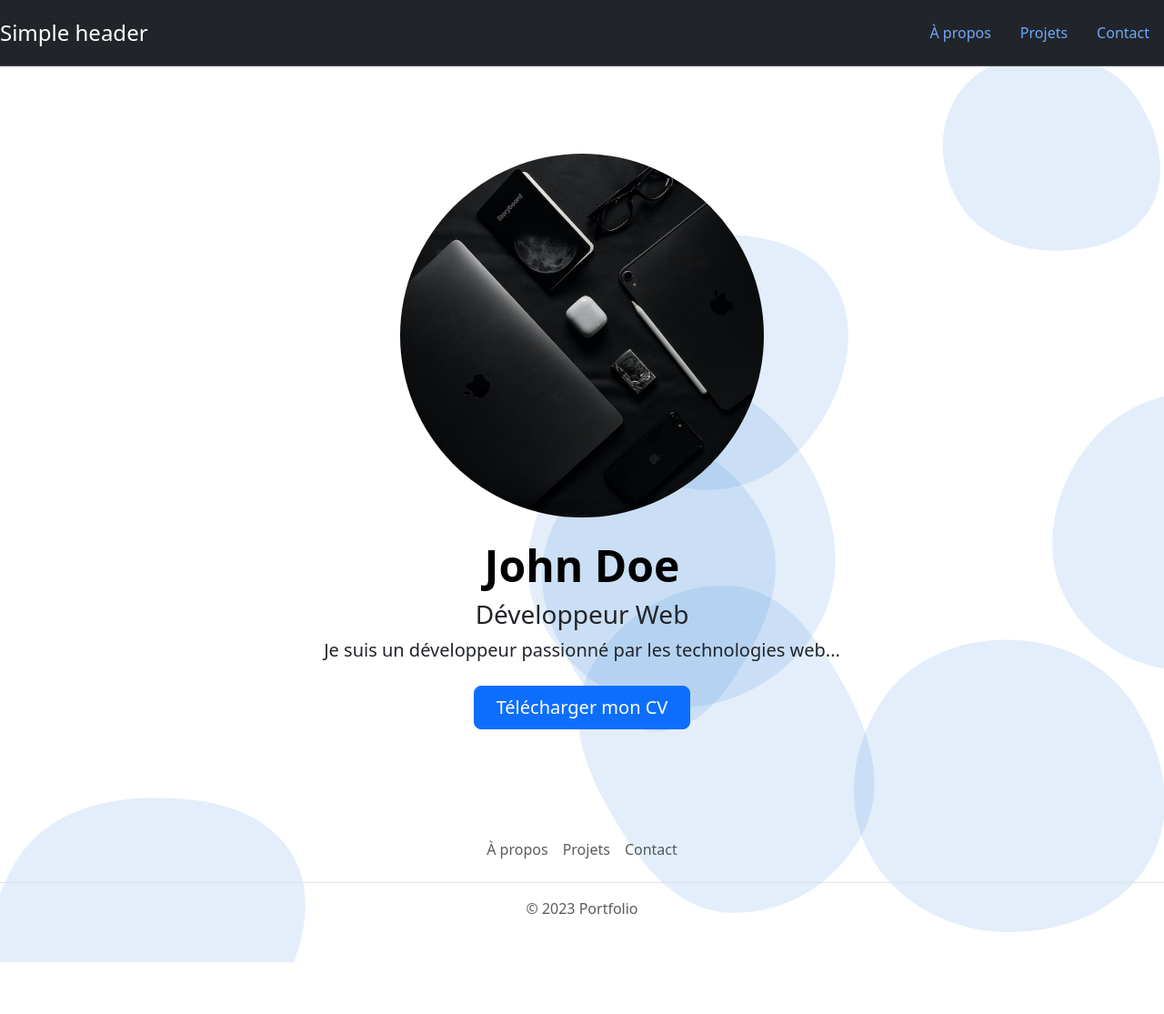
After one commit to Jensone/php-bs-portfolio, a PHP site: page /about.php in a window 1280 px wide. The commit adds this page. Shown: the whole page at 91% size. Run offline with PHP 8.4, Linux system fonts and the light colour scheme; data comes from the database, SQL or seed files in the repository.

Commit message:
✨ feat(about.php): add about page with dynamic content from database ✨ feat(contact.php): add contact page 🐛 fix(bdd.php): fix getData() function to return data instead of var_dump 🎨 style(main.css): add background image to body 🎨 style(main.css): remove padding-bottom from body 🎨 style(main.css): add margin to header 🎨 style(main.css): add text-decoration-none to header links 🎨 style(main.css): add text-body-emphasis to header title 🎨 style(main.css): add text-body-secondary to footer links 🎨 style(main.css): add text-body-secondary to footer text 🎨 style(main.css): add border-bottom to header and footer links 🎨 style(main.css): add gap-3 to download CV button in about page 🎨 style(main.css): add rounded-circle to profile image in about page
✨ feat(footer.php): add footer, head and header partials to the project
✨ feat(projects.php): add projects page to the project, retrieve data from the 'PROJECTS' table and display it in cards

```diff
--- /dev/null
+++ b/about.php
@@ -0,0 +1,36 @@
+<?php
+
+/**
+ * Path: about.php
+ * Page: About
+ * Description: Page à propos
+ */
+
+require_once dirname(__FILE__) . '/data/bdd.php'; // Inclusion de la connexion à la base de données
+
+include_once dirname(__FILE__) . '/partials/_head.php';
+include_once dirname(__FILE__) . '/partials/_header.php';
+
+?>
+
+<?php
+
+// Récupération des données de la table 'ABOUT'
+$about = getData('ABOUT');
+
+?>
+
+<div class="px-4 py-5 my-5 text-center">
+    <img class="d-block mx-auto mb-4 rounded-circle" src="/assets/images/profile.jpeg" alt="<?php echo $about[0]['name'] ?>" width="400">
+    <h1 class="display-5 fw-bold text-body-emphasis"><?php echo $about[0]['name'] ?></h1>
+    <h3><?php echo $about[0]['title'] ?></h3>
+    <div class="col-lg-6 mx-auto">
+        <p class="lead mb-4"><?php echo $about[0]['bio'] ?></p>
+        <div class="d-grid gap-2 d-sm-flex justify-content-sm-center">
+            <button type="button" class="btn btn-primary btn-lg px-4 gap-3">Télécharger mon CV</button>
+        </div>
+    </div>
+</div>
+
+
+<?php include_once dirname(__FILE__) . '/partials/_footer.php'; ?>
--- a/assets/css/main.css
+++ b/assets/css/main.css
@@ -5,6 +5,7 @@
 body {
   padding-bottom: 3rem;
   color: rgb(var(--bs-tertiary-color-rgb));
+  background: url("../images/shape.svg") no-repeat center center fixed;
 }
 
 /* Header sticky */
--- a/data/bdd.php
+++ b/data/bdd.php
@@ -14,8 +14,5 @@
      $requeteSql = 'SELECT * from ' . $table;
      $resultat = connexion()->query($requeteSql);
      $preparation = $resultat->fetchAll(PDO::FETCH_ASSOC);
-     var_dump($preparation);
+     return $preparation;
 }
-
-// Lancement de la fonction getData() avec la table 'PROJECTS' en paramètre
-getData('PROJECTS');
--- /dev/null
+++ b/partials/_footer.php
@@ -0,0 +1,14 @@
+<footer class="py-3 my-4">
+    <ul class="nav justify-content-center border-bottom pb-3 mb-3">
+        <li class="nav-item"><a href="/about.php" class="nav-link px-2 text-body-secondary">À propos</a></li>
+        <li class="nav-item"><a href="/projects.php" class="nav-link px-2 text-body-secondary">Projets</a></li>
+        <li class="nav-item"><a href="/contact.php" class="nav-link px-2 text-body-secondary">Contact</a></li>
+    </ul>
+    <p class="text-center text-body-secondary">&copy; 2023 Portfolio</p>
+</footer>
+</main>
+
+<script src="/assets/js/bootstrap.bundle.min.js"></script>
+</body>
+
+</html>
--- /dev/null
+++ b/partials/_head.php
@@ -0,0 +1,14 @@
+<!DOCTYPE html>
+<html lang="fr">
+
+<head>
+    <meta charset="UTF-8" />
+    <meta http-equiv="X-UA-Compatible" content="IE=edge" />
+    <meta name="viewport" content="width=device-width, initial-scale=1.0" />
+    <title>Portfolio</title>
+    <link rel="stylesheet" href="/assets/css/bootstrap.min.css" />
+    <link rel="stylesheet" href="/assets/css/main.css" />
+    <link rel="stylesheet" href="https://cdn.jsdelivr.net/gh/devicons/devicon@v2.15.1/devicon.min.css">
+</head>
+
+<body>
--- /dev/null
+++ b/partials/_header.php
@@ -0,0 +1,13 @@
+<header data-bs-theme="dark" class="d-flex flex-wrap justify-content-center py-3 mb-4 border-bottom sticky bg-dark">
+    <a href="<?= dirname(__DIR__) ?>/" class="d-flex align-items-center mb-3 mb-md-0 me-md-auto link-body-emphasis text-decoration-none">
+        <span class="fs-4">Simple header</span>
+    </a>
+
+    <ul class="nav nav-pills">
+        <li class="nav-item"><a href="/about.php" class="nav-link">À propos</a></li>
+        <li class="nav-item"><a href="/projects.php" class="nav-link">Projets</a></li>
+        <li class="nav-item"><a href="/contact.php" class="nav-link">Contact</a></li>
+    </ul>
+</header>
+
+<main>
```
Also changed, not shown: contact.php (added, +16 -0 lines), index.php (+8 -39 lines), projects.php (added, +50 -0 lines), assets/images/profile.jpeg (added), assets/images/shape.svg (added).
